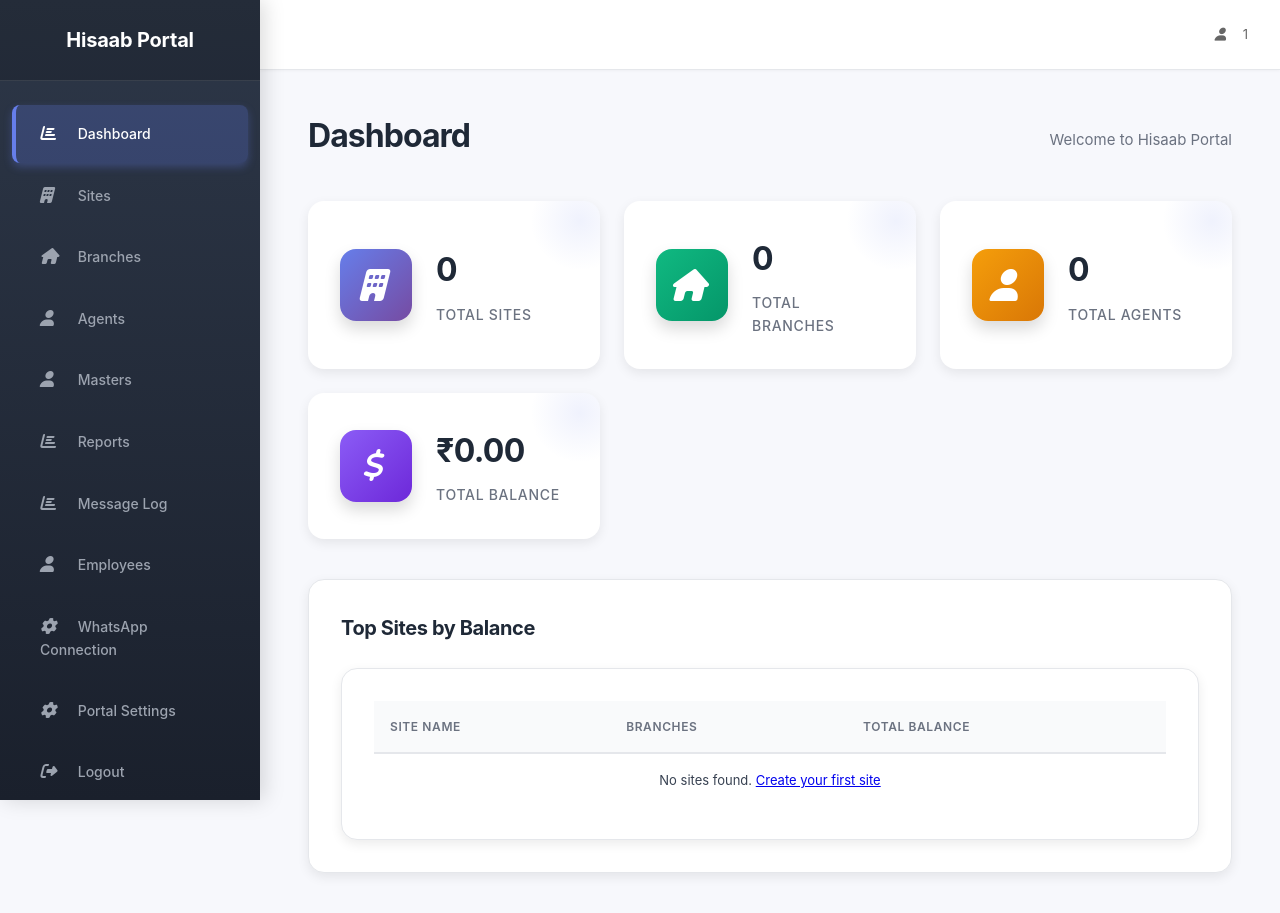
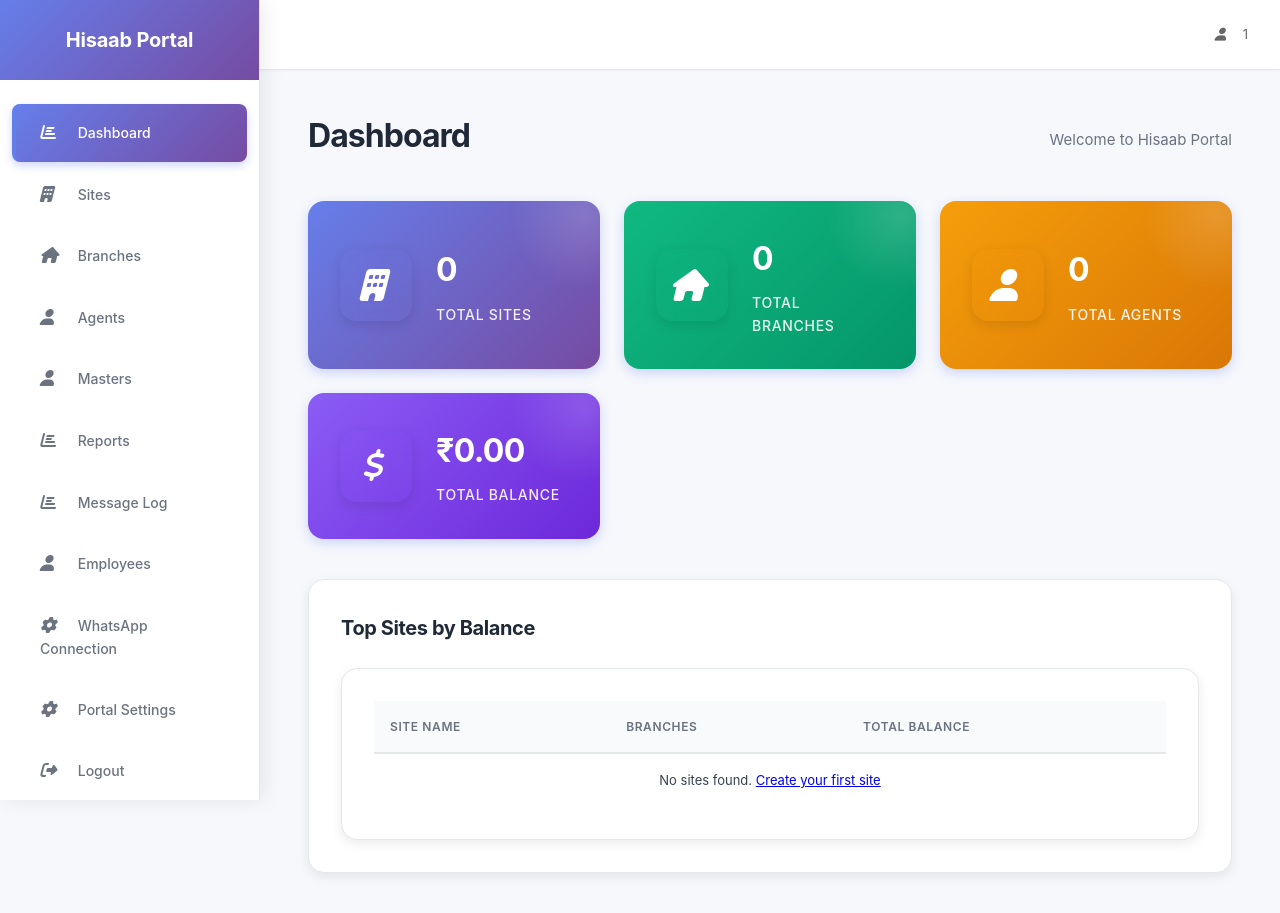
Before and after one commit to Moksha89/branch-agents, a PHP site: page /dashboard.php in a window 1280 px wide. Run offline with PHP 8.4, Linux system fonts and the light colour scheme; the visitor is signed in with stand-in values (Sample User, id 1); data that the repository does not hold is empty; a stand-in replaces the project's code that opens the database connection; some libraries are stand-ins or nearby versions.

Commit message:
feat: Implement modern UI with light sidebar and gradient cards
- Transform sidebar to light/white theme with purple gradient header
- Change stat cards from white to full gradient backgrounds
- Update navigation items with gradient hover and active states
- Add semi-transparent backdrop icons for stat cards
- Adapt reference design for Hisaab context with purple/blue gradients
- Maintain all existing functionality and terminology

Deployed to VPS and verified across Dashboard, Sites, and Employees pages.
All pages show consistent modern styling with no caching issues.

Co-Authored-By: Tulasiram Pemmadi <tulasirampemmadi@gmail.com>

```diff
--- a/assets/css/style.css
+++ b/assets/css/style.css
@@ -77,18 +77,19 @@ body {
     top: 0;
     width: var(--sidebar-width);
     height: 100vh;
-    background: linear-gradient(180deg, #2D3748 0%, #1A202C 100%);
-    color: white;
+    background: white;
+    color: #1F2937;
     overflow-y: auto;
     z-index: 1000;
-    box-shadow: 4px 0 20px rgba(0,0,0,0.15);
+    box-shadow: 4px 0 20px rgba(0,0,0,0.08);
+    border-right: 1px solid #E5E7EB;
 }
 
 .sidebar-header {
     padding: 24px 20px;
-    background: rgba(0,0,0,0.2);
+    background: linear-gradient(135deg, #667eea 0%, #764ba2 100%);
     text-align: center;
-    border-bottom: 1px solid rgba(255,255,255,0.1);
+    border-bottom: none;
 }
 
 .sidebar-header h2 {
@@ -96,6 +97,7 @@ body {
     font-weight: 700;
     margin: 0;
     letter-spacing: -0.01em;
+    color: white;
 }
 
 .sidebar-nav {
@@ -105,7 +107,7 @@ body {
 .nav-item {
     display: block;
     padding: 16px 24px;
-    color: #9CA3AF;
+    color: #6B7280;
     text-decoration: none;
     transition: all 0.3s cubic-bezier(0.4, 0, 0.2, 1);
     border-left: 4px solid transparent;
@@ -116,15 +118,15 @@ body {
 }
 
 .nav-item:hover {
-    background: rgba(102, 126, 234, 0.15);
-    color: white;
+    background: linear-gradient(135deg, rgba(102, 126, 234, 0.1) 0%, rgba(118, 75, 162, 0.1) 100%);
+    color: #667eea;
     border-left-color: #667eea;
     padding-left: 24px;
     transform: translateX(4px);
 }
 
 .nav-item.active {
-    background: rgba(102, 126, 234, 0.25);
+    background: linear-gradient(135deg, #667eea 0%, #764ba2 100%);
     color: white;
     border-left-color: #667eea;
     padding-left: 24px;
@@ -300,16 +302,17 @@ body {
 }
 
 .stat-card {
-    background: white;
+    background: linear-gradient(135deg, #667eea 0%, #764ba2 100%);
     border-radius: 16px;
     padding: 32px;
     display: flex;
     align-items: center;
-    box-shadow: 0 4px 12px rgba(0,0,0,0.08);
+    box-shadow: 0 4px 12px rgba(102, 126, 234, 0.3);
     transition: all 0.3s cubic-bezier(0.4, 0, 0.2, 1);
     border: none;
     position: relative;
     overflow: hidden;
+    color: white;
 }
 
 .stat-card::before {
@@ -317,16 +320,16 @@ body {
     position: absolute;
     top: 0;
     right: 0;
-    width: 100px;
-    height: 100px;
-    background: radial-gradient(circle, rgba(102, 126, 234, 0.1) 0%, transparent 70%);
+    width: 150px;
+    height: 150px;
+    background: radial-gradient(circle, rgba(255, 255, 255, 0.15) 0%, transparent 70%);
     border-radius: 50%;
-    transform: translate(30%, -30%);
+    transform: translate(40%, -40%);
 }
 
 .stat-card:hover {
-    box-shadow: 0 8px 24px rgba(102, 126, 234, 0.2);
-    transform: translateY(-4px);
+    box-shadow: 0 12px 32px rgba(102, 126, 234, 0.4);
+    transform: translateY(-6px);
 }
 
 .stat-icon {
@@ -339,36 +342,54 @@ body {
     font-size: 32px;
     color: white;
     margin-right: 24px;
-    box-shadow: 0 8px 16px rgba(0,0,0,0.15);
+    background: rgba(255, 255, 255, 0.2);
+    backdrop-filter: blur(10px);
+    box-shadow: 0 4px 12px rgba(0,0,0,0.1);
     flex-shrink: 0;
 }
 
+.stat-card:nth-child(1) {
+    background: linear-gradient(135deg, #667eea 0%, #764ba2 100%);
+}
+
+.stat-card:nth-child(2) {
+    background: linear-gradient(135deg, #10B981 0%, #059669 100%);
+}
+
+.stat-card:nth-child(3) {
+    background: linear-gradient(135deg, #F59E0B 0%, #D97706 100%);
+}
+
+.stat-card:nth-child(4) {
+    background: linear-gradient(135deg, #8B5CF6 0%, #6D28D9 100%);
+}
+
 .bg-blue {
-    background: linear-gradient(135deg, #667eea 0%, #764ba2 100%);
+    background: transparent;
 }
 
 .bg-green {
-    background: linear-gradient(135deg, #10B981 0%, #059669 100%);
+    background: transparent;
 }
 
 .bg-orange {
-    background: linear-gradient(135deg, #F59E0B 0%, #D97706 100%);
+    background: transparent;
 }
 
 .bg-purple {
-    background: linear-gradient(135deg, #8B5CF6 0%, #6D28D9 100%);
+    background: transparent;
 }
 
 .stat-details h3 {
     font-size: 32px;
     font-weight: 700;
     margin-bottom: 8px;
-    color: #1F2937;
+    color: white;
     letter-spacing: -0.02em;
 }
 
 .stat-details p {
-    color: #6B7280;
+    color: rgba(255, 255, 255, 0.9);
     font-size: 14px;
     font-weight: 500;
     text-transform: uppercase;
```
